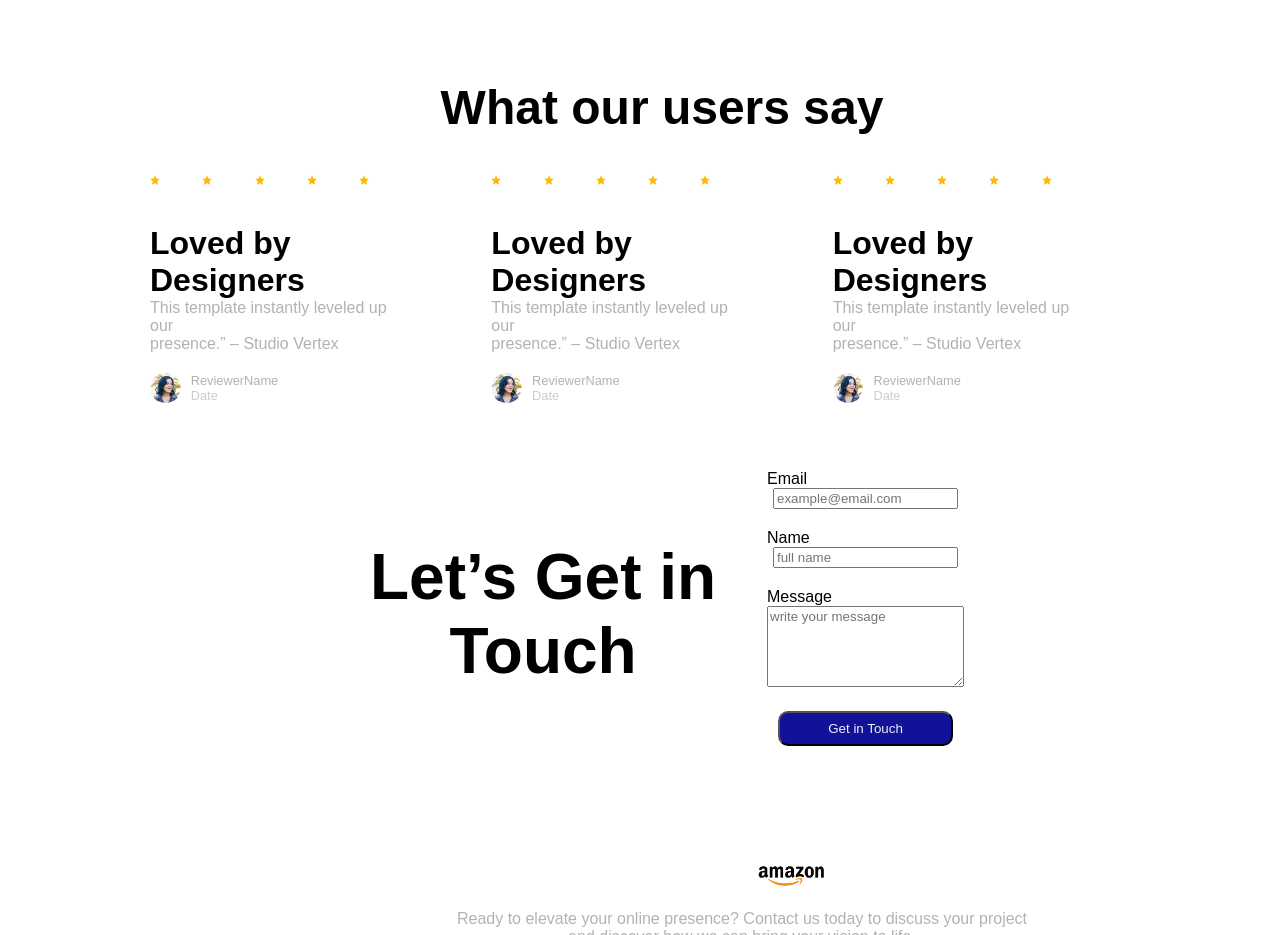
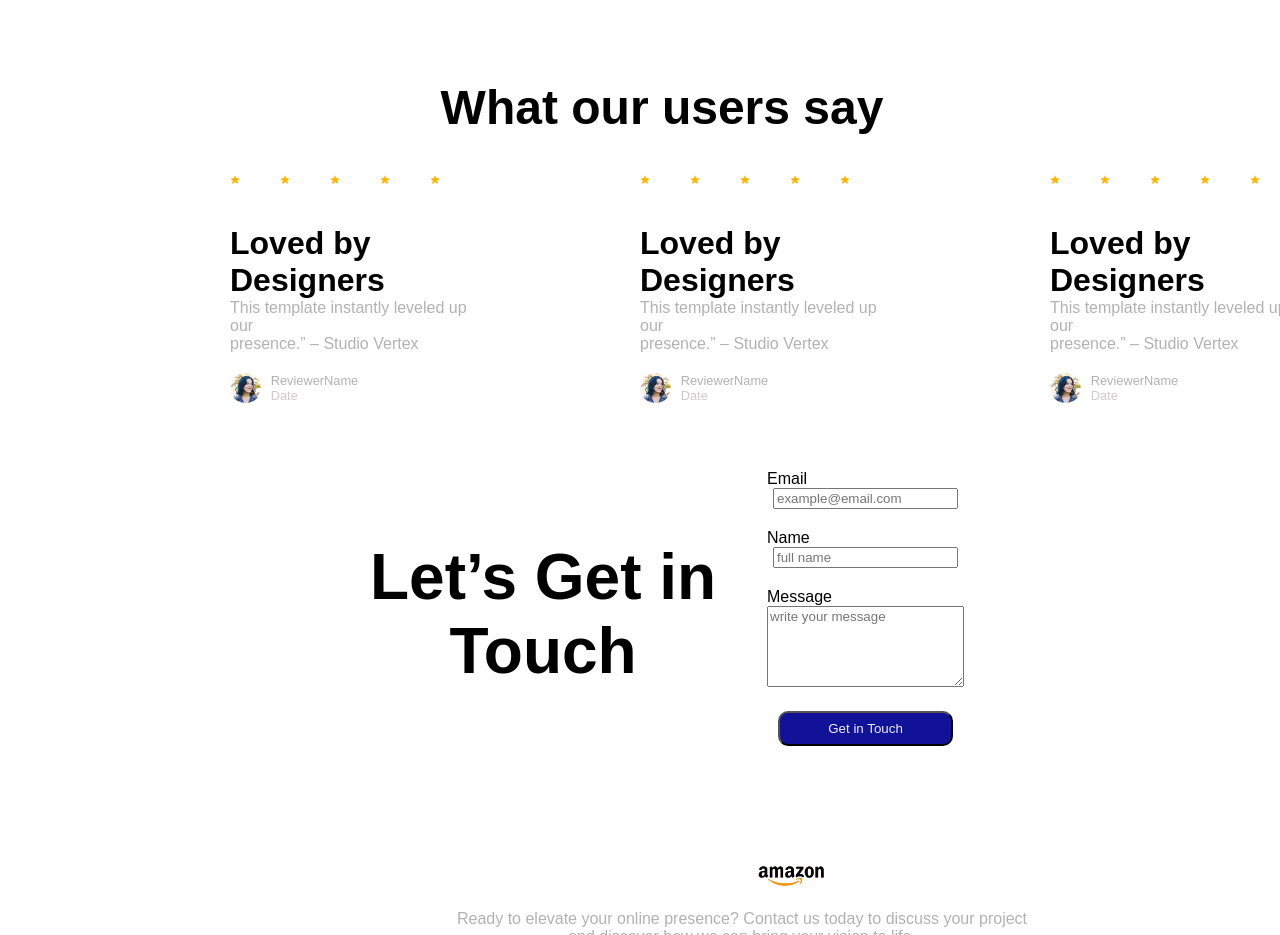
Before and after one commit to RamjanAli-code/assaignment-for-skills, a plain HTML site: page index.html in a window 1280 px wide. Shown: the part 1360-2295 px from the top of the page. Drawn offline with Linux system fonts and the light colour scheme.

Commit message:
seventh commit

```diff
--- a/style.css
+++ b/style.css
@@ -237,7 +237,6 @@ header {
 .user {
     height: 300px;
     width: 80%;
-    /* background-color: rebeccapurple; */
     margin-top: 80px;
     margin-left: 150px;
 }
@@ -301,13 +300,12 @@ header {
 
 .container {
     display: flex;
-    /* margin-right: 2000px; */
     gap: none;
     padding-right: 0px;
     justify-content: start;
 }
 
 .ubox {
-    /* padding-right: 4000px; */
     margin-right: 80px;
+    margin-left: 80px;
 }
```
